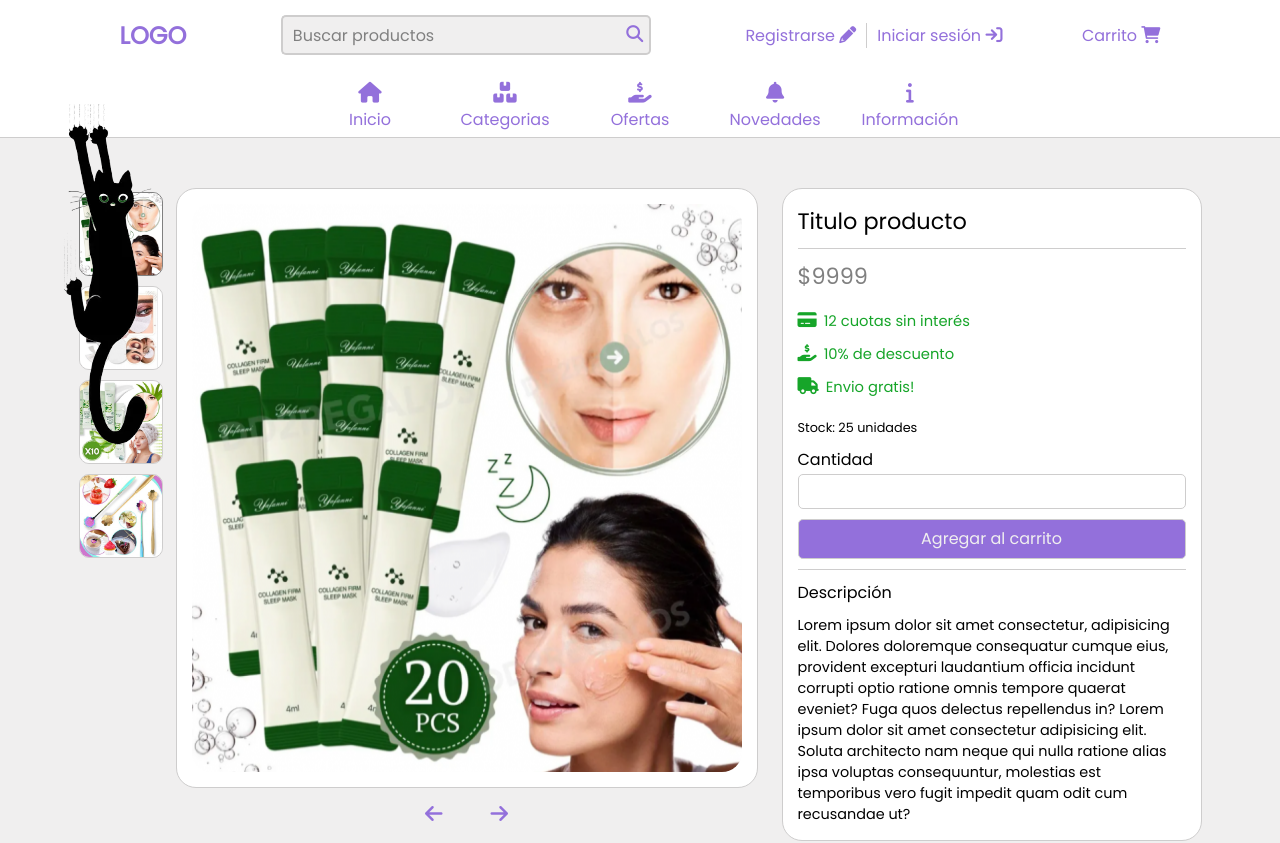
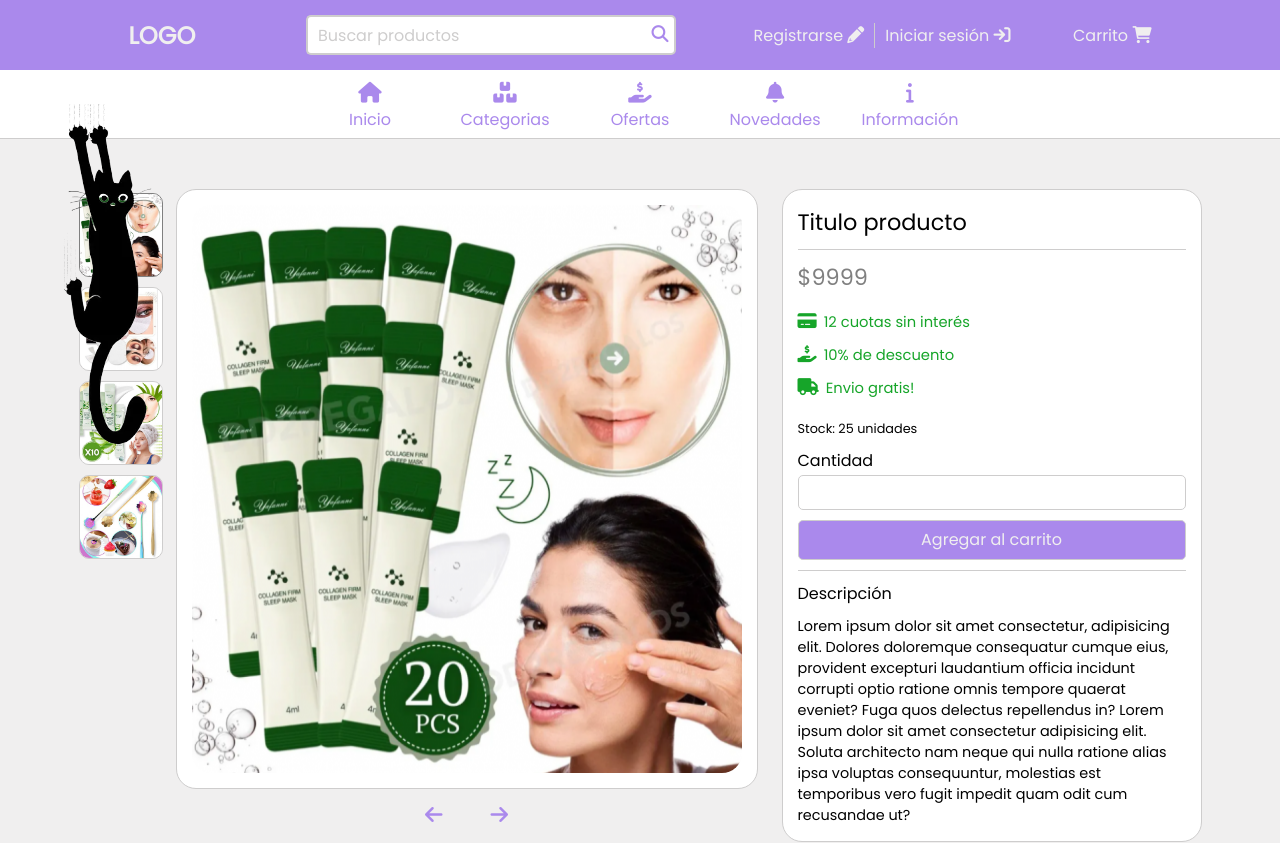
Before and after one commit to lorenzoSanchez97/ShowRoom, a React (Vite) app in the folder ShowRoom-FrontEnd/: page /productDetail in a window 1280 px wide. Shown: the top 843 px of the page. Built offline with nearby package versions, Linux system fonts and the light colour scheme.

Commit message:
Ajusto estilos generales

```diff
--- a/ShowRoom-FrontEnd/src/components/Header/Header.jsx
+++ b/ShowRoom-FrontEnd/src/components/Header/Header.jsx
@@ -27,7 +27,7 @@
             </div>
             <section className="header-top-bar">
                 <div>
-                    <h1>LOGO</h1>
+                    <h1 id="logo">LOGO</h1>
                 </div>
                 <form className="search-bar" action="" method="GET">
                     <input type="text" placeholder="Buscar productos" />
--- a/ShowRoom-FrontEnd/src/components/Header/header.css
+++ b/ShowRoom-FrontEnd/src/components/Header/header.css
@@ -1,5 +1,4 @@
 header {
-    padding: 15px 0px 0px 0px;
     margin: auto;
     background-color: white;
 }
@@ -7,14 +6,25 @@
 #logo {
     height: auto;
     width: 100px;
+    color: var(--clarito)
 }
 
 .header-top-bar {
+    padding: 15px;
     margin: auto;
     display: flex;
-    justify-content: space-evenly;
+    justify-content: center;
+    gap: 5%;
     align-items: center;
-    max-width: 1200px;
+    background-color: var(--verde);
+}
+
+.header-top-bar i {
+    color: var(--clarito);
+}
+
+.search-bar button i {
+    color: var(--verde);
 }
 
 .nav-bar {
@@ -23,7 +33,6 @@
     align-self: center;
     border-bottom: 1px solid var(--bordes);
     height: fit-content;
-    margin-top: 15px;
 }
 
 ul.nav-bar-list {
@@ -43,6 +52,7 @@
     text-decoration: none;
     border: none;
     background: none;
+    color: var(--clarito);
 }
 
 .registro {
@@ -52,6 +62,7 @@
 
 .login {
     margin-left: 10px;
+    color: var(--clarito);
 }
 
 .sesion:hover,
@@ -87,12 +98,12 @@
     padding: 0 0 0 10px;
     font-size: 1rem;
     color: var(--color3);
-    background-color: var(--clarito);
+    background-color: white;
 }
 
 .search-bar input::placeholder {
     font-size: 1rem;
-    color: var(--color3);
+    color: var(--bordes);
 }
 
 .search-bar input:focus {
@@ -103,7 +114,7 @@
     width: 15%;
     max-width: 30px;
     height: 40px;
-    background: var(--clarito);
+    background-color: white;
     text-align: center;
     color: rgb(88, 88, 88);
     font-size: 14px;
@@ -154,7 +165,7 @@
 
 .nav-bar-element-container:hover {
     transition: all 300ms;
-    border-bottom: 3px solid var(--verde);
+    border-bottom: 4px solid var(--verde);
     cursor: pointer;
 }
 
@@ -175,8 +186,8 @@
 }
 
 .subcategoria a:hover {
-    border-radius: 7px;
-    background-color: var(--clarito);
+    background-color: var(--verde);
+    color: white;
 }
 
 .cat {
@@ -193,7 +204,7 @@
     align-items: center;
     justify-content: center;
     gap: 3px;
-    border-bottom: 3px white solid;
+    border-bottom: 4px white solid;
     width: 100px;
     padding-bottom: 2px;
     padding-top: 13px;
--- a/ShowRoom-FrontEnd/src/index.css
+++ b/ShowRoom-FrontEnd/src/index.css
@@ -1,7 +1,7 @@
 /* Estilos generales */
 
 :root {
-    --verde: #9370DB;
+    --verde: #aa89ec;
     --clarito: #f0efef;
     --color3: grey;
     --bordes: rgb(206, 205, 205);
```
